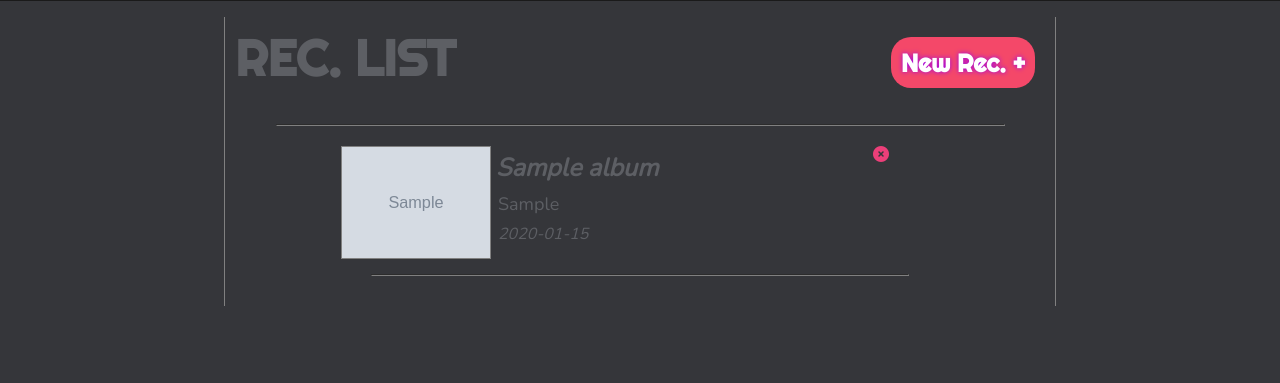
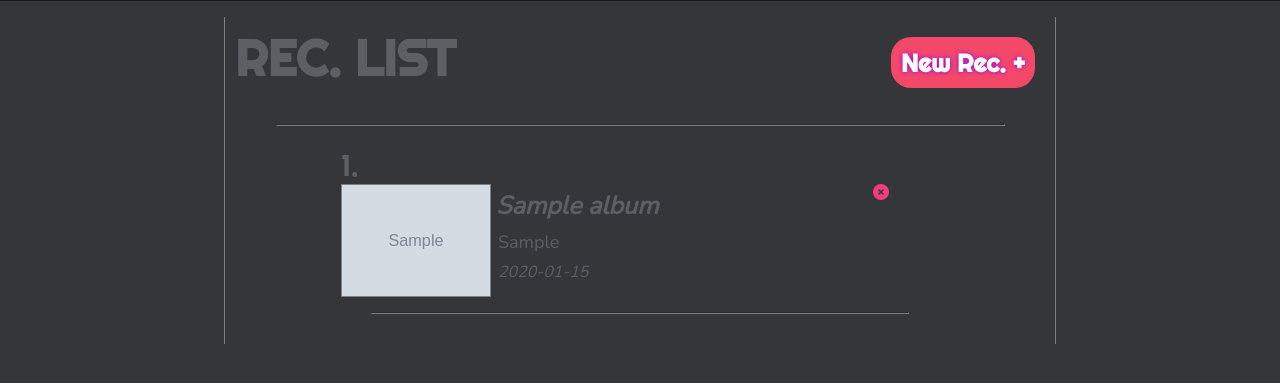
Before and after one commit to danecodesnc/8-track-final-project, a Django app: page / in a window 1280 px wide. Shown: the part 273-656 px from the top of the page. Run offline with Django 3.2, Linux system fonts and the light colour scheme; a user stored in the database is signed in; tables that the repository leaves empty hold one stand-in row (values such as "Sample post"); grey boxes marked "Sample" are stand-in pictures; parts of the project's set-up code (start-up, migrations or seed data) failed here and were passed over; some libraries are stand-ins or nearby versions.

Commit message:
Makes rec list an ordered list

```diff
--- a/static/style.css
+++ b/static/style.css
@@ -211,6 +211,22 @@ h1::before {
   text-shadow: 0px 0px 5px rgb(159, 1, 234);
 }
 
+ol {
+    list-style: none;
+    counter-reset: album-list;
+}
+
+ol li {
+    counter-increment: album-list;
+}
+
+ol li::before {
+    content: counter(album-list) ". ";
+    font-family: 'Righteous';
+    font-size: 30px;
+    display: flex;
+}
+
 .album-list {
   margin-left: auto;
   margin-right: auto;
--- a/templates/core/rec_list.html
+++ b/templates/core/rec_list.html
@@ -9,8 +9,9 @@
             </a>
         </div>
     <hr>
-    <div class ="album-list">
+    <ol class ="album-list">
         {% for album in albums %}
+        <li>
         <div class="delete-button">
             <a href="{% url 'delete-album' pk=album.pk %}"
                     onclick="return confirm('Are you sure you want to delete this album from your rec. list?')">
@@ -26,9 +27,10 @@
             </div>
         </div>
         <hr>
+        </li>
         {% endfor %}
 
-    </div>
+    </ol>
 </body>
 
 {% endblock %}
```
